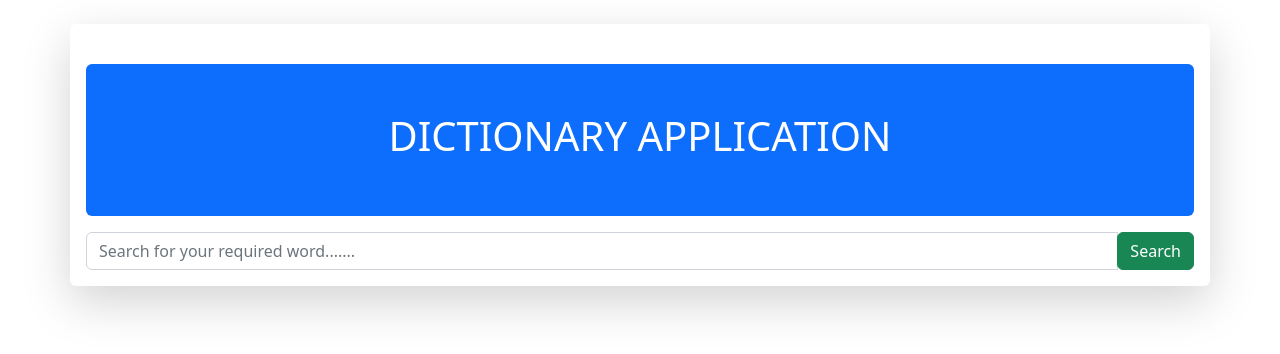
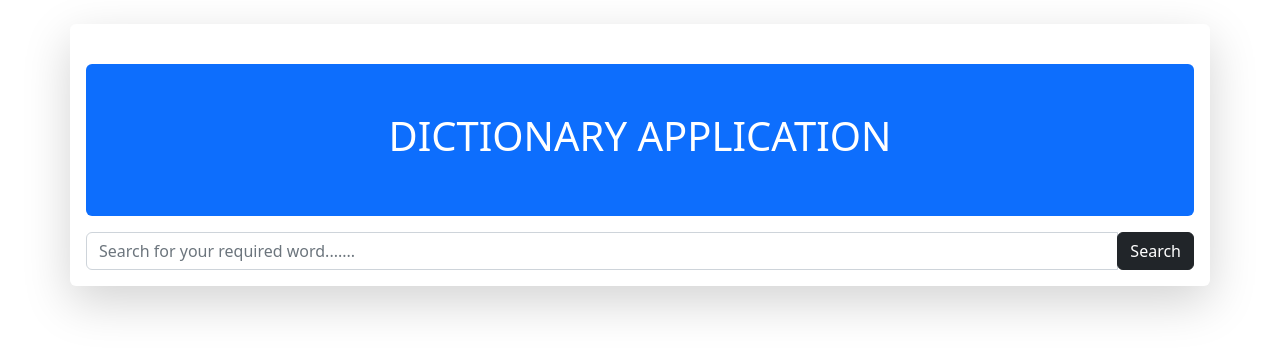
Before and after one commit to sai-vamshi-b/Dictionary_Application, a Django app: page / in a window 1280 px wide. Shown: the top 354 px of the page. Run offline with Django 4.2, Linux system fonts and the light colour scheme.

Commit message:
Update index.html

```diff
--- a/dictionary/templates/dictionary/index.html
+++ b/dictionary/templates/dictionary/index.html
@@ -5,7 +5,7 @@
     <div class="input-group">
         <input type="text" required class="form-control" name="search" placeholder="Search for your required word.......">
         <div class="input-group-append">
-            <button class="btn btn-success" type="submit">
+            <button class="btn btn-dark" type="submit">
                 Search
             </button>
         </div>
```
